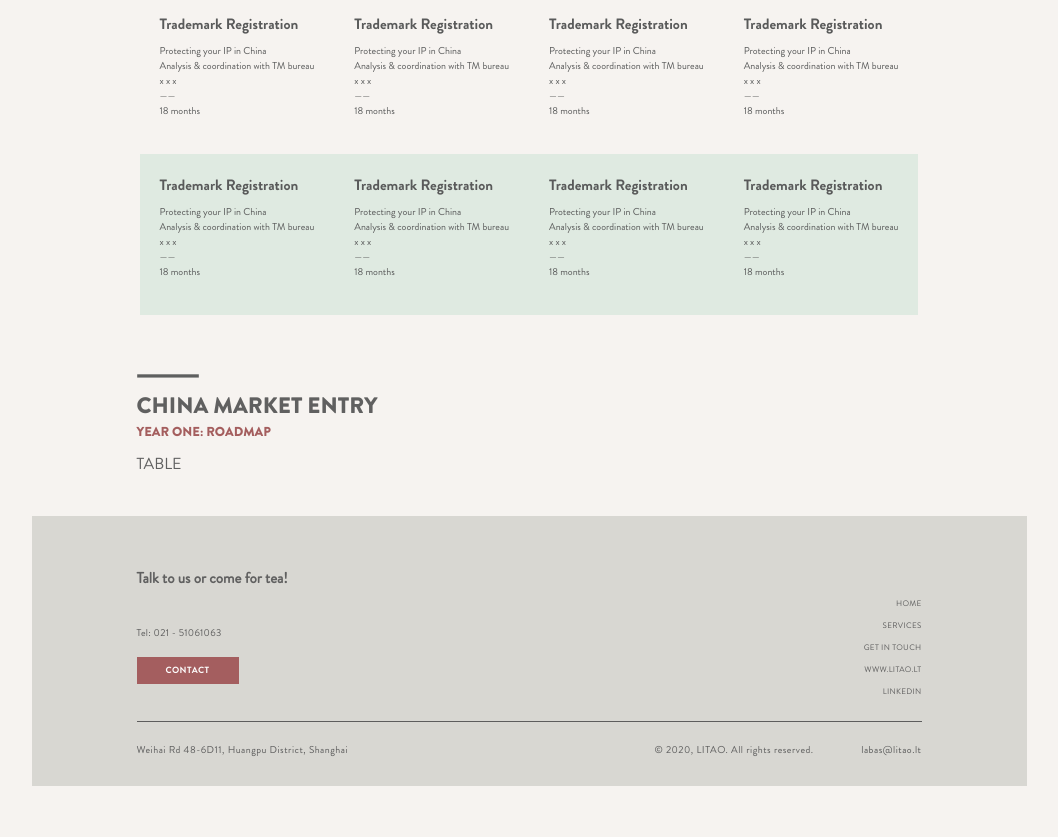
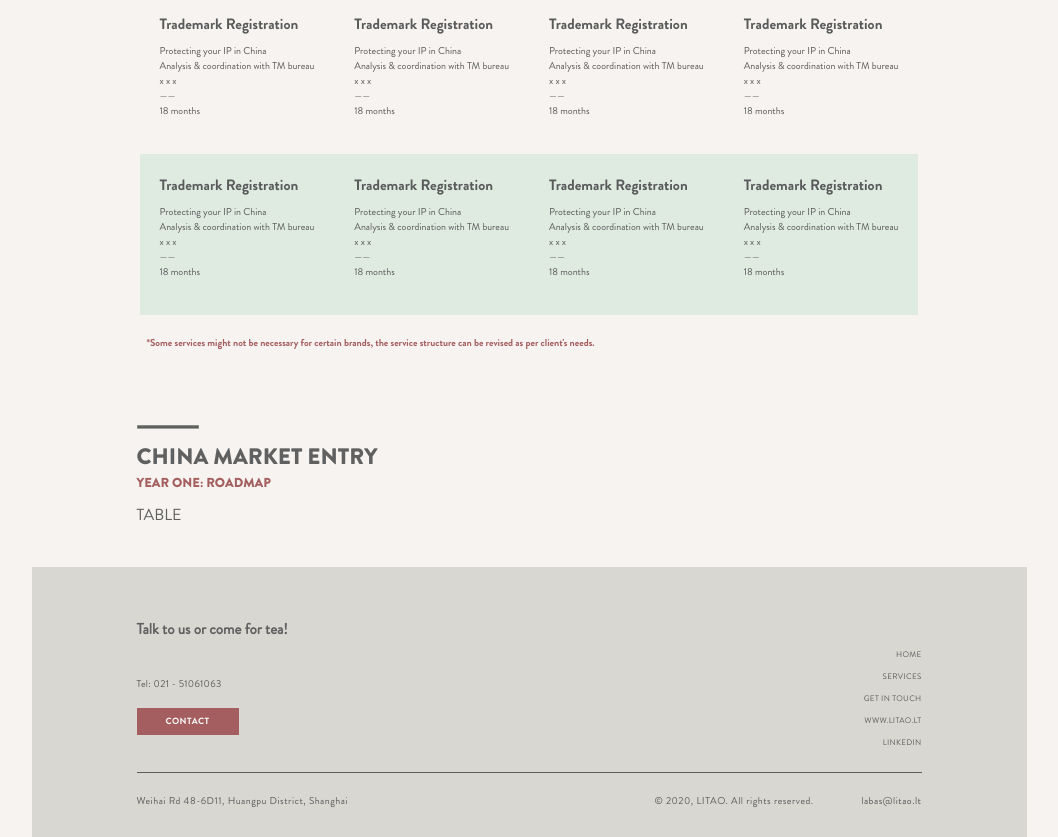
Before and after one commit to kabosiene/litaogroup, a website built with Parcel: page index.html in a window 1280 px wide. Shown: the part 1702-2539 px from the top of the page, without its empty margins (111-1169 px from the left). Before the commit the page ends 2488 px from the top, so only its background shows below. Built offline with nearby package versions, Linux system fonts and the light colour scheme.

Commit message:
add explanation

```diff
--- a/index.html
+++ b/index.html
@@ -349,6 +349,11 @@
              </div>
            </div>
          </div>
+         <div class="explanation" style="margin-top: 20px;margin-left: 10px;">
+           <p class="color-red" style="font-size:10px; font-family: BrandonGrotesque-Bold;">
+           *Some services might not be necessary for certain brands, the service  structure can be revised as per client's needs.
+           </p>
+         </div>
        </article>
      </section>
      <section>
```
